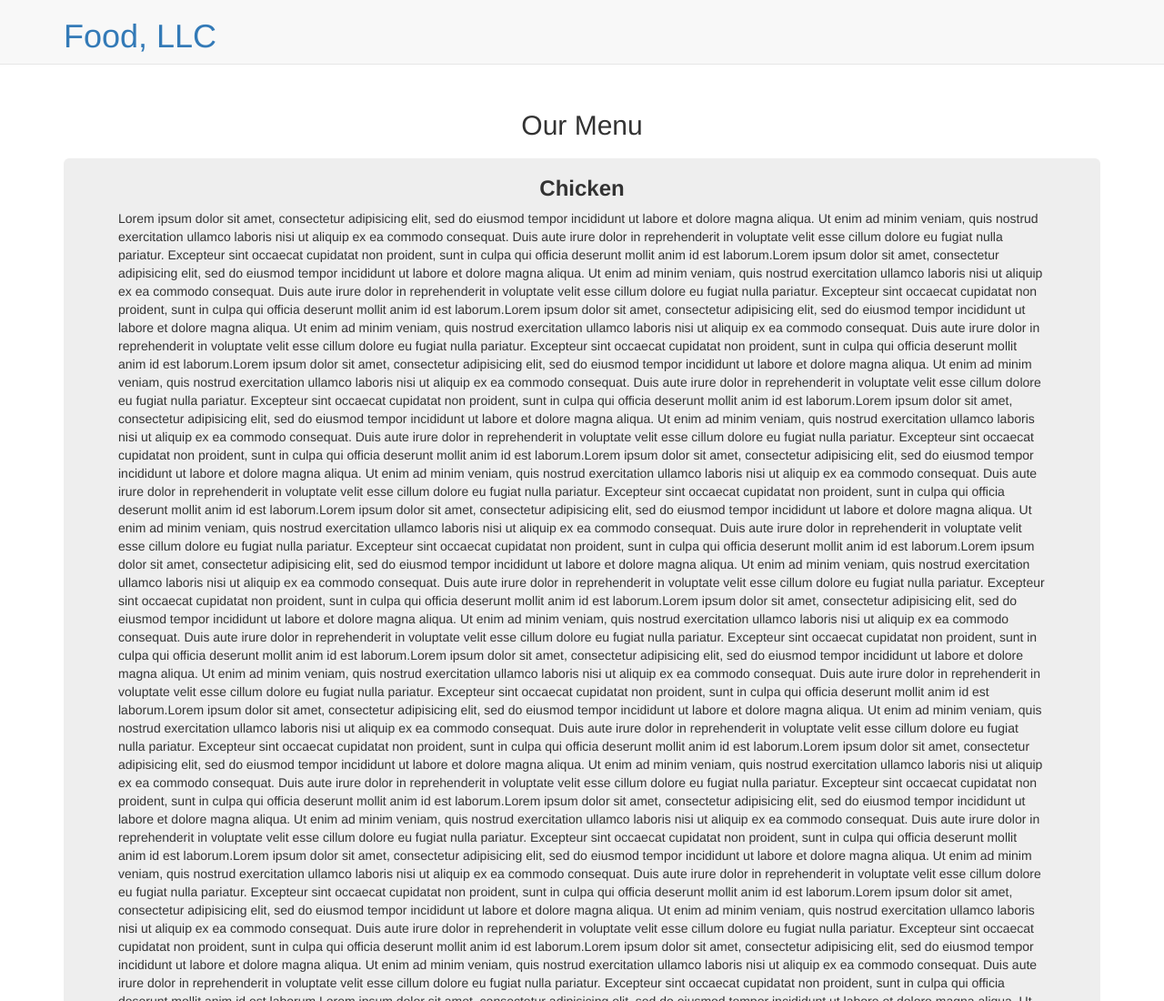
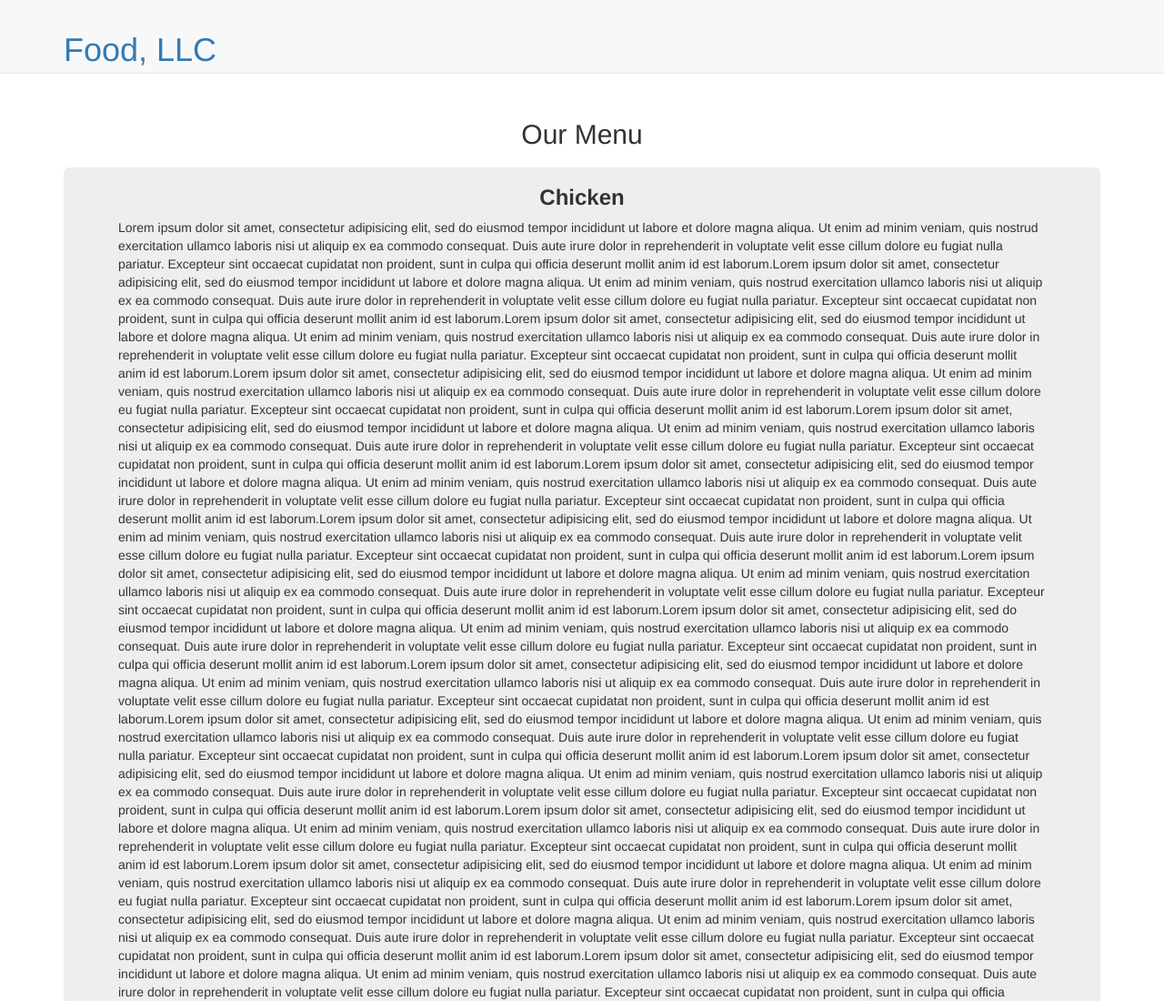
Before and after one commit to kingtran2112/coursera, a plain HTML site: page module3-solution/index.html in a window 1280 px wide. Shown: the top 1100 px of the page at 91% size. Drawn offline with Linux system fonts and the light colour scheme.

Commit message:
repair nav bar branch

```diff
--- a/module3-solution/css/styles.css
+++ b/module3-solution/css/styles.css
@@ -24,3 +24,6 @@
 	padding-top: 10px;
 	margin-top: 20px;
 }
+.navbar-brand{
+	height: 80px;
+}
--- a/module3-solution/index.html
+++ b/module3-solution/index.html
@@ -12,9 +12,10 @@
 <header>
 	<nav id="header-nav" class="navbar navbar-default navbar-static-top">
 	<div class="container">
-		<div class="navbar-header">
+	<div class="navbar-header">
+		<div class="navbar-brand">
 		<a href="index.html" class="pull-left"><h1>Food, LLC</h1></a>
-
+		</div>
 		<button type="button" class="navbar-toggle collapsed visible-xs" data-toggle="collapse" data-target="#collapsable-nav" aria-expanded="false">
 			<span class="sr-only">Toggle navigation</span>
 			<span class="icon-bar"></span>
```
